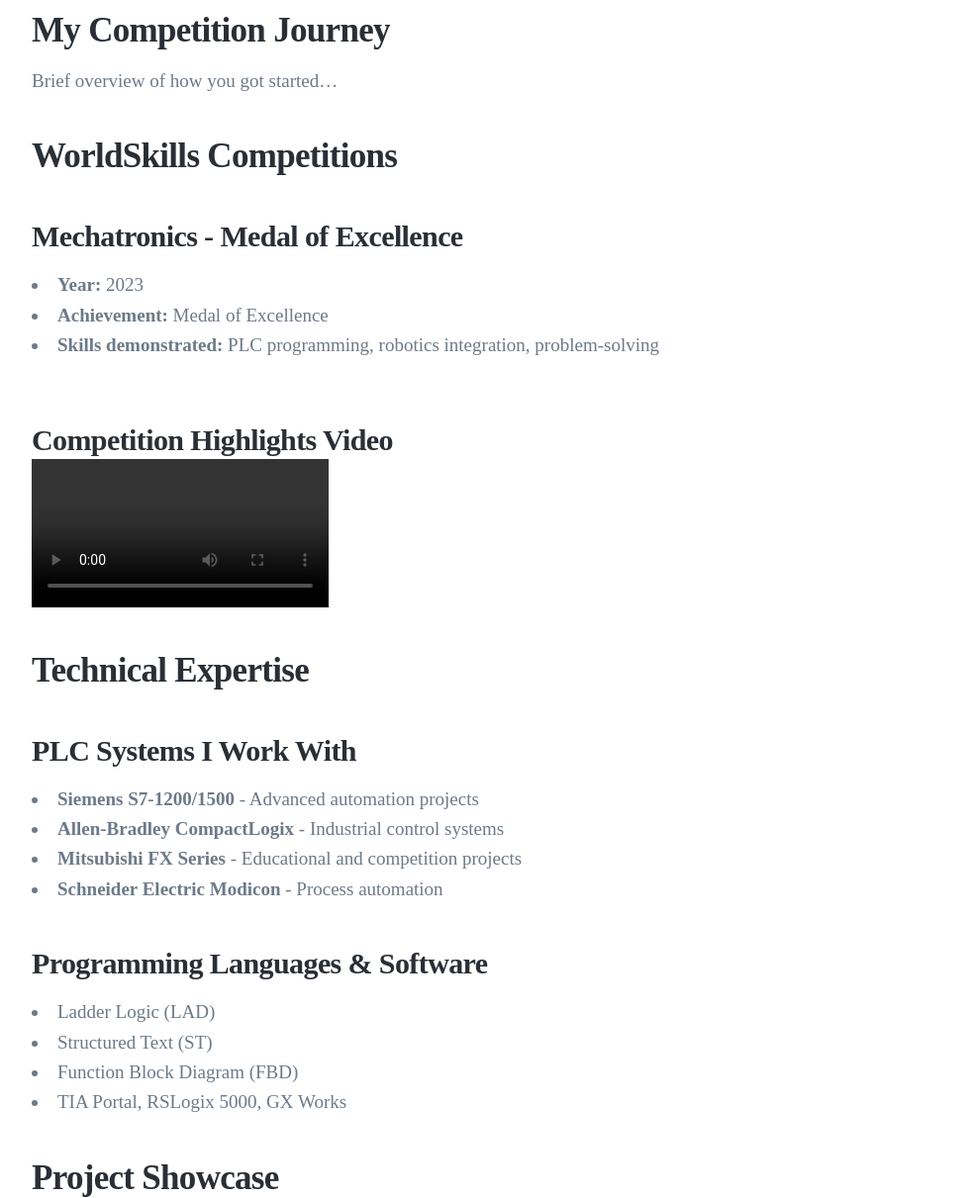
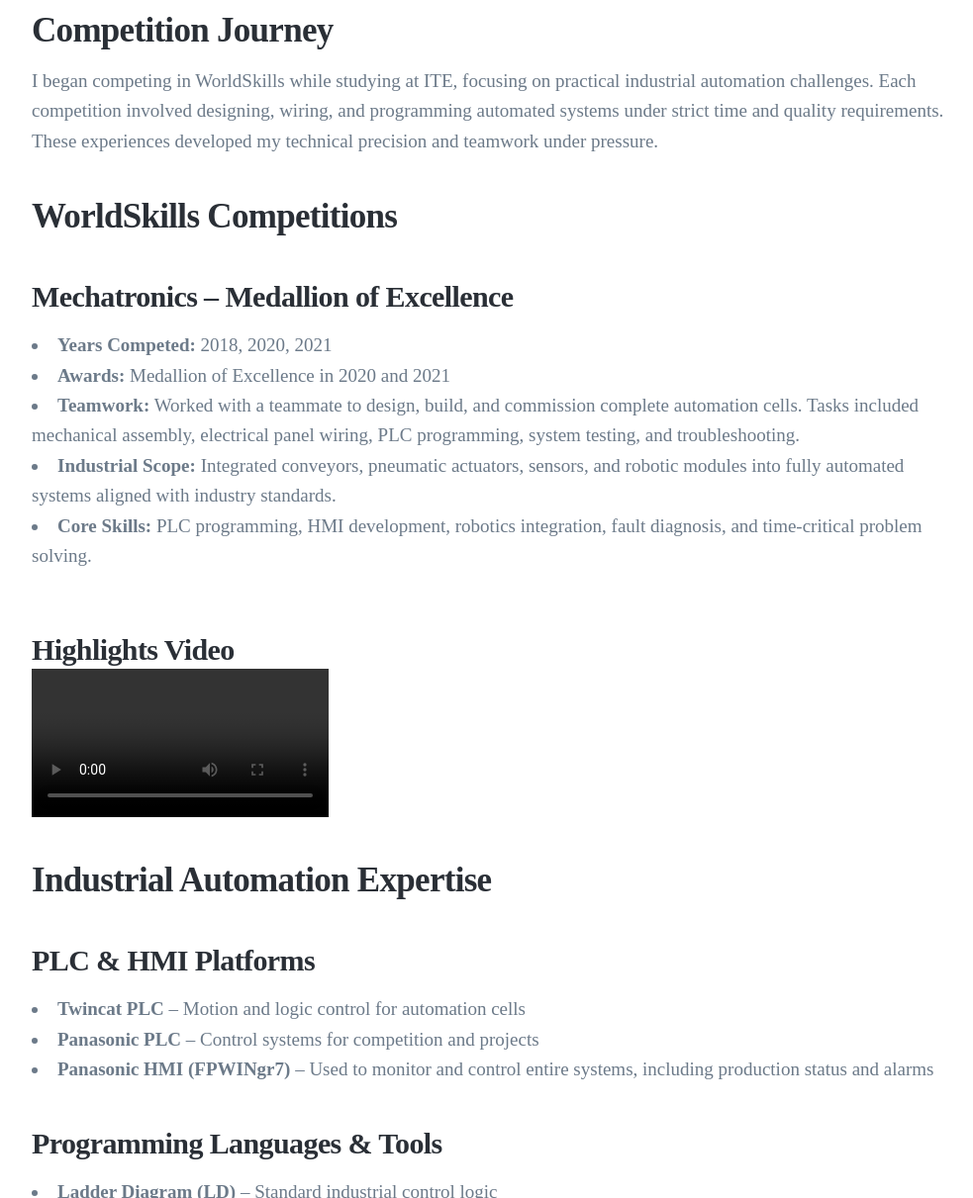
Before and after one commit to YongJiee/YongJiee.github.io, a Jekyll site: the page built from _pages/worldskills.md, in a window 1280 px wide and 1400 px high, scrolled down 221 px. Shown: the part 189-1400 px from the top of the window at 99% size, without its empty margins (138-1121 px from the left). Built offline with Jekyll 4.4.1, drawn with Linux system fonts in a browser that asks for light colours; nearby versions of some CDN libraries; some of the changed text lies outside the part shown.

Commit message:
Updated description in worldskills

```diff
--- a/_pages/worldskills.md
+++ b/_pages/worldskills.md
@@ -1,52 +1,46 @@
 ---
-title: WorldSkills & Competitions
-subtitle: My journey in robotics competitions and technical excellence
-description: Detailed look at my WorldSkills competitions, PLC expertise, and robotics journey
+title: WorldSkills Competitions
+subtitle: Mechatronics
+description: Portfolio of my WorldSkills achievements, PLC and HMI expertise
 featured_image: /images/worldskills/featured-competition.jpg
 ---
 
-## My Competition Journey
-
-Brief overview of how you got started...
+## Competition Journey
+I began competing in WorldSkills while studying at ITE, focusing on practical industrial automation challenges. Each competition involved designing, wiring, and programming automated systems under strict time and quality requirements. These experiences developed my technical precision and teamwork under pressure.
 
 ## WorldSkills Competitions
 
-### Mechatronics - Medal of Excellence
-- **Year:** 2023
-- **Achievement:** Medal of Excellence
-- **Skills demonstrated:** PLC programming, robotics integration, problem-solving
+### Mechatronics – Medallion of Excellence
+- **Years Competed:** 2018, 2020, 2021
+- **Awards:** Medallion of Excellence in 2020 and 2021
+- **Teamwork:** Worked with a teammate to design, build, and commission complete automation cells. Tasks included mechanical assembly, electrical panel wiring, PLC programming, system testing, and troubleshooting.
+- **Industrial Scope:** Integrated conveyors, pneumatic actuators, sensors, and robotic modules into fully automated systems aligned with industry standards.
+- **Core Skills:** PLC programming, HMI development, robotics integration, fault diagnosis, and time-critical problem solving.
 
-<div style="display: flex; flex-wrap: wrap; gap: 15px; margin: 20px 0;">
-    <!-- Competition images -->
+<div style="display:flex;flex-wrap:wrap;gap:15px;margin:20px 0;">
+    <!-- Add competition images here -->
 </div>
 
-### Competition Highlights Video
+### Highlights Video
 <video controls>
-    <!-- Competition video -->
+    <!-- Insert competition video -->
 </video>
 
-## Technical Expertise
+## Industrial Automation Expertise
 
-### PLC Systems I Work With
-- **Siemens S7-1200/1500** - Advanced automation projects
-- **Allen-Bradley CompactLogix** - Industrial control systems
-- **Mitsubishi FX Series** - Educational and competition projects
-- **Schneider Electric Modicon** - Process automation
+### PLC & HMI Platforms
+- **Twincat PLC** – Motion and logic control for automation cells
+- **Panasonic PLC** – Control systems for competition and projects
+- **Panasonic HMI (FPWINgr7)** – Used to monitor and control entire systems, including production status and alarms
 
-### Programming Languages & Software
-- Ladder Logic (LAD)
-- Structured Text (ST)
-- Function Block Diagram (FBD)
-- TIA Portal, RSLogix 5000, GX Works
+### Programming Languages & Tools
+- **Ladder Diagram (LD)** – Standard industrial control logic
+- **Sequential Function Chart (SFC)** – Process sequencing
+- **Structured Text (ST)** – Complex logic and data handling
+- **Continuous Function Chart (CFC)** – Control and monitoring loops
 
-## Project Showcase
-
-### Competition Project 1: Automated Sorting System
-Description, images, video...
-
-### Competition Project 2: Robotic Assembly Line
-Description, images, video...
-
-## Skills & Achievements Timeline
-
-Timeline of your progression...
+### Automation Skills
+- Electrical and pneumatic circuit design and panel wiring
+- Sensor integration (photoelectric, inductive, and vision systems)
+- Safety interlocks and industrial troubleshooting
+- System commissioning and optimization for speed, reliability, and uptime
```
